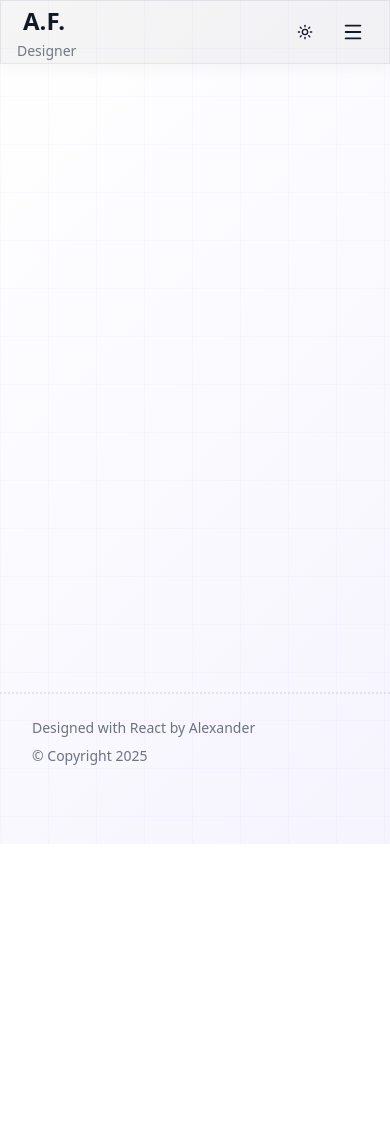
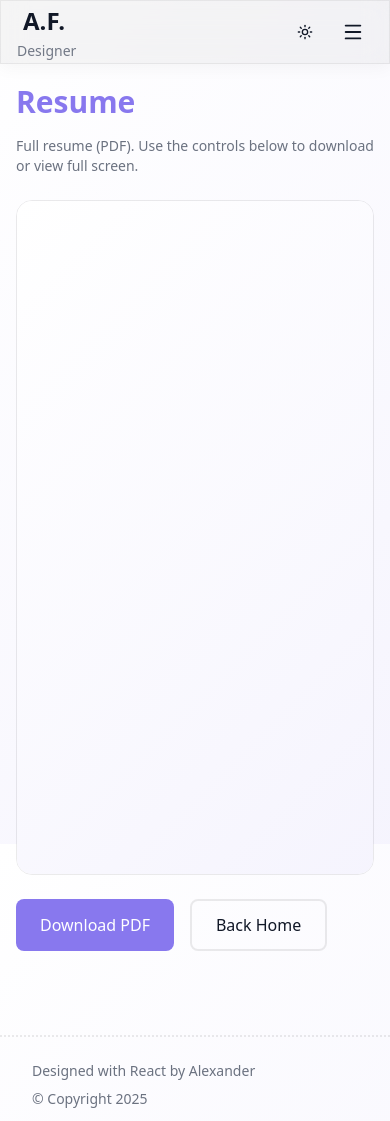
Before and after one commit to SynisterSage/website, a React (Vite) app: page /resume in a window 390 px wide. Before the commit the page ends 844 px from the top, so only its background shows below. Built offline with nearby package versions, Linux system fonts and the light colour scheme; a web font is replaced by a local one.

Commit message:
Mobile: align 'All Projects' to right on small screens; add resume page and route

```diff
--- a/src/App.tsx
+++ b/src/App.tsx
@@ -10,6 +10,7 @@ import ProjectDetail from './pages/ProjectDetail'
 import Contact from './pages/Contact'
 import About from './pages/About'
 import Services from './pages/Services'
+import Resume from './pages/Resume'
 
 function App() {
   const [sidebarCollapsed, setSidebarCollapsed] = useState(false)
@@ -113,6 +114,7 @@ function App() {
               <Route path="/about" element={<About />} />
               <Route path="/projects" element={<Projects />} />
               <Route path="/projects/:projectId" element={<ProjectDetail />} />
+              <Route path="/resume" element={<Resume />} />
               <Route path="/services" element={<Services />} />
               <Route path="/contact" element={<Contact />} />
             </Routes>
--- a/src/components/Home.tsx
+++ b/src/components/Home.tsx
@@ -31,14 +31,14 @@ const Home = () => {
 
         <div className="flex gap-4">
           <Link to="/contact" className="btn-primary">Get in Touch</Link>
-          <a href="#" className="btn-secondary">View Resume</a>
+          <Link to="/resume" className="btn-secondary">View Resume</Link>
         </div>
 
         <div className="w-full h-[1px] my-12 border-t dotted-line" />
 
-        <div className="flex justify-between items-center mb-6">
-          <h3 className="text-[28px] text-accent font-semibold">Selected Projects</h3>
-          <Link to="/projects" className="btn-secondary">All Projects</Link>
+        <div className="flex flex-col sm:flex-row sm:justify-between sm:items-center mb-6">
+          <h3 className="text-[28px] text-accent font-semibold break-words">Selected Projects</h3>
+          <Link to="/projects" title="All Projects" className="btn-secondary self-end mt-4 sm:mt-0 whitespace-nowrap">All Projects</Link>
         </div>
 
         <div className="projects-frame">
--- a/src/pages/Home.tsx
+++ b/src/pages/Home.tsx
@@ -31,14 +31,14 @@ const Home = () => {
 
         <div className="flex gap-4">
           <Link to="/contact" className="btn-primary">Get in Touch</Link>
-          <a href="#" className="btn-secondary">View Resume</a>
+          <Link to="/resume" className="btn-secondary">View Resume</Link>
         </div>
 
         <div className="w-full h-[1px] my-12 border-t dotted-line" />
 
-        <div className="flex justify-between items-center mb-6">
-          <h3 className="text-[28px] text-accent font-semibold">Selected Projects</h3>
-          <Link to="/projects" className="btn-secondary">All Projects</Link>
+        <div className="flex flex-col sm:flex-row sm:justify-between sm:items-center mb-6">
+          <h3 className="text-[28px] text-accent font-semibold break-words">Selected Projects</h3>
+          <Link to="/projects" title="All Projects" className="btn-secondary self-end mt-4 sm:mt-0 whitespace-nowrap">All Projects</Link>
         </div>
 
         <div className="projects-frame">
--- a/src/pages/ProjectDetail.tsx
+++ b/src/pages/ProjectDetail.tsx
@@ -223,9 +223,9 @@ const ProjectDetail = () => {
             animate={{ opacity: 1, y: 0 }}
             transition={{ delay: 0.6 }}
           >
-            <div className="flex justify-between items-center mb-8">
-              <h2 className="text-3xl font-bold text-accent">View More Projects</h2>
-              <Link to="/projects" className="btn-secondary">
+            <div className="flex flex-col sm:flex-row sm:justify-between sm:items-center mb-8">
+              <h2 className="text-3xl font-bold text-accent break-words">View More Projects</h2>
+              <Link to="/projects" title="All Projects" className="btn-secondary self-end mt-4 sm:mt-0 whitespace-nowrap">
                 All Projects
               </Link>
             </div>
--- /dev/null
+++ b/src/pages/Resume.tsx
@@ -0,0 +1,27 @@
+import { Link } from 'react-router-dom'
+
+const Resume = () => {
+  return (
+    <main className="min-h-screen page-pad">
+      <div className="content-column mb-6">
+        <h1 className="text-3xl font-bold text-accent mb-4">Resume</h1>
+        <p className="mb-6 text-sm text-[var(--muted)]">Full resume (PDF). Use the controls below to download or view full screen.</p>
+
+        <div className="w-full rounded-2xl overflow-hidden border border-[var(--border)] shadow-[var(--glass-shadow)] mb-6" style={{ height: '80vh' }}>
+          <iframe
+            src="/icons/FINAL%20RESUME.pdf"
+            title="Resume PDF"
+            style={{ border: 0, width: '100%', height: '100%' }}
+          />
+        </div>
+
+        <div className="flex gap-4">
+          <a href="/icons/FINAL%20RESUME.pdf" className="btn-primary" download>Download PDF</a>
+          <Link to="/" className="btn-secondary">Back Home</Link>
+        </div>
+      </div>
+    </main>
+  )
+}
+
+export default Resume
```
